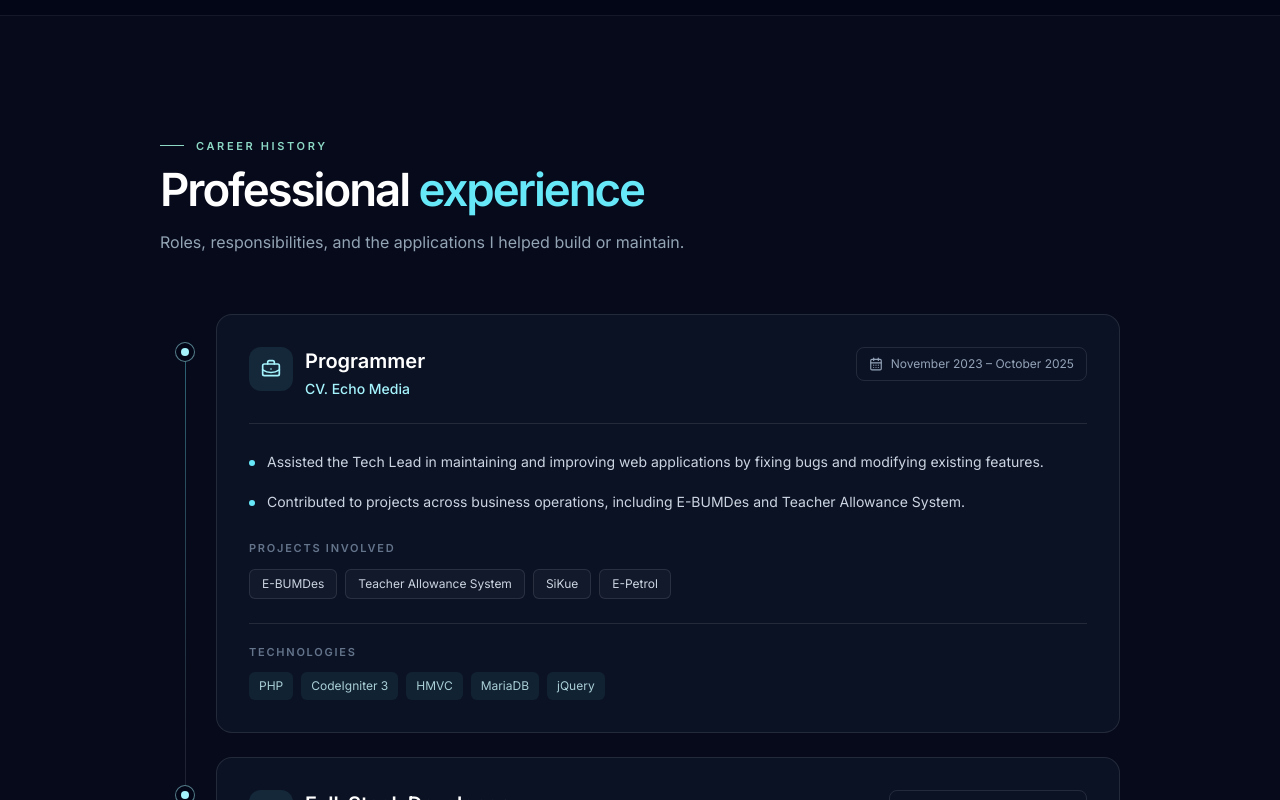
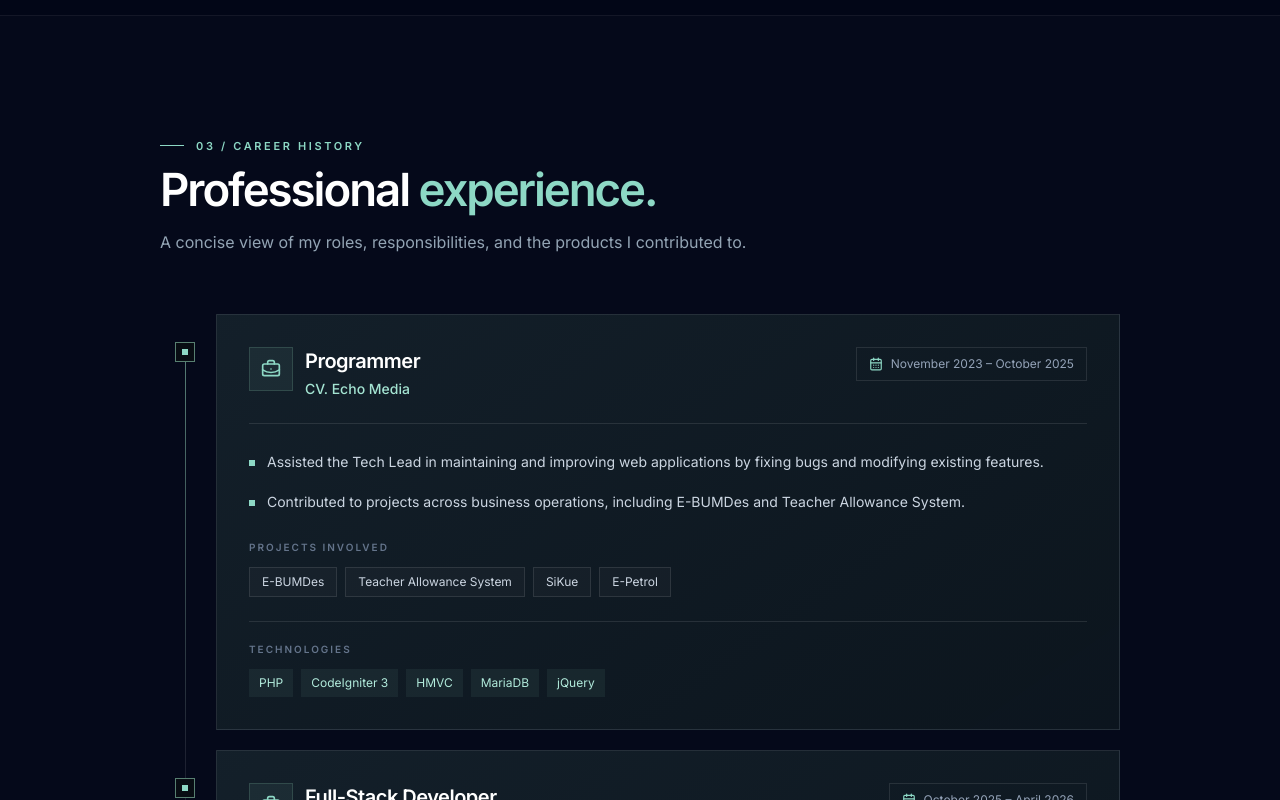
Before and after one commit to muhammad-fahmi/portfolio-website, a Next.js app: page / in a window 1280 px wide. Shown: the part 4140-4940 px from the top of the page. Built offline with nearby package versions, Linux system fonts and the light colour scheme; no server answers.

Commit message:
refactor: align experience section with visual system

```diff
--- a/components/Experience.tsx
+++ b/components/Experience.tsx
@@ -8,71 +8,39 @@ export function Experience() {
   const { experiences } = PORTFOLIO_DATA;
 
   return (
-    <section id="experience" className="section-space scroll-mt-24 border-y border-white/[0.06] bg-white/[0.015]">
+    <section id="experience" className="section-space scroll-mt-24 border-y border-white/[0.06] bg-white/[0.012]">
       <div className="mx-auto max-w-5xl px-5 sm:px-8">
         <div className="section-heading">
-          <p className="eyebrow">Career history</p>
-          <h2 className="section-title">Professional <span className="text-cyan-300">experience</span></h2>
-          <p className="section-description">
-            Roles, responsibilities, and the applications I helped build or maintain.
-          </p>
+          <p className="eyebrow">03 / Career history</p>
+          <h2 className="section-title">Professional <span className="text-[#8dd8c5]">experience.</span></h2>
+          <p className="section-description">A concise view of my roles, responsibilities, and the products I contributed to.</p>
         </div>
 
-        <div className="relative space-y-6 before:absolute before:bottom-8 before:left-[1.35rem] before:top-8 before:w-px before:bg-gradient-to-b before:from-cyan-300/40 before:via-white/10 before:to-transparent sm:before:left-[1.55rem]">
+        <div className="relative space-y-5 before:absolute before:bottom-8 before:left-[1.35rem] before:top-8 before:w-px before:bg-gradient-to-b before:from-emerald-200/50 before:via-white/10 before:to-transparent sm:before:left-[1.55rem]">
           {experiences.map((experience, index) => (
-            <motion.article
-              key={experience.id}
-              initial={{ opacity: 0, y: 18 }}
-              whileInView={{ opacity: 1, y: 0 }}
-              viewport={{ once: true, amount: 0.15 }}
-              transition={{ duration: 0.4, delay: index * 0.08 }}
-              className="relative pl-12 sm:pl-14"
-            >
-              <span className="absolute left-[0.72rem] top-7 z-10 flex h-5 w-5 items-center justify-center rounded-full border border-cyan-200/50 bg-slate-950 sm:left-[0.93rem]">
-                <span className="h-2 w-2 rounded-full bg-cyan-200" />
-              </span>
-              <div className="rounded-2xl border border-white/10 bg-slate-900/65 p-6 sm:p-8">
+            <motion.article key={experience.id} initial={{ opacity: 0, y: 16 }} whileInView={{ opacity: 1, y: 0 }} viewport={{ once: true, amount: 0.15 }} transition={{ duration: 0.35, delay: index * 0.06 }} className="relative pl-12 sm:pl-14">
+              <span className="absolute left-[0.72rem] top-7 z-10 flex h-5 w-5 items-center justify-center border border-emerald-200/50 bg-[#080d13] sm:left-[0.93rem]"><span className="h-1.5 w-1.5 bg-[#8dd8c5]" /></span>
+              <div className="surface-panel p-6 sm:p-8">
                 <div className="flex flex-col gap-4 border-b border-white/10 pb-6 sm:flex-row sm:items-start sm:justify-between">
                   <div className="flex items-start gap-3">
-                    <div className="flex h-11 w-11 shrink-0 items-center justify-center rounded-xl bg-cyan-300/10 text-cyan-200">
-                      <BriefcaseBusiness className="h-5 w-5" />
-                    </div>
-                    <div>
-                      <h3 className="text-xl font-semibold text-white">{experience.role}</h3>
-                      <p className="mt-1 text-sm font-medium text-cyan-200">{experience.company}</p>
-                    </div>
+                    <div className="flex h-11 w-11 shrink-0 items-center justify-center border border-emerald-200/15 bg-emerald-200/[0.06] text-[#8dd8c5]"><BriefcaseBusiness className="h-5 w-5" /></div>
+                    <div><h3 className="text-xl font-semibold tracking-tight text-white">{experience.role}</h3><p className="mt-1 text-sm font-medium text-[#a4e4d2]">{experience.company}</p></div>
                   </div>
-                  <span className="inline-flex w-fit items-center gap-2 rounded-lg border border-white/10 px-3 py-2 text-xs text-slate-400">
-                    <CalendarDays className="h-3.5 w-3.5" />
-                    {experience.period}
-                  </span>
+                  <span className="inline-flex w-fit items-center gap-2 border border-white/10 px-3 py-2 text-xs text-slate-400"><CalendarDays className="h-3.5 w-3.5 text-[#8dd8c5]" />{experience.period}</span>
                 </div>
 
                 <ul className="mt-6 space-y-3">
-                  {experience.description.map((item, itemIndex) => (
-                    <li key={itemIndex} className="flex items-start gap-3 text-sm leading-7 text-slate-300">
-                      <span className="mt-[0.72rem] h-1.5 w-1.5 shrink-0 rounded-full bg-cyan-300" />
-                      {item}
-                    </li>
-                  ))}
+                  {experience.description.map((item, itemIndex) => <li key={itemIndex} className="flex items-start gap-3 text-sm leading-7 text-slate-300"><span className="mt-[0.72rem] h-1.5 w-1.5 shrink-0 bg-[#8dd8c5]" />{item}</li>)}
                 </ul>
 
                 <div className="mt-6">
-                  <p className="mb-3 text-[11px] font-semibold uppercase tracking-[0.16em] text-slate-500">Projects involved</p>
-                  <div className="flex flex-wrap gap-2">
-                    {experience.projects.map((project) => (
-                      <span key={project} className="rounded-md border border-white/10 bg-white/[0.03] px-3 py-1.5 text-xs text-slate-300">{project}</span>
-                    ))}
-                  </div>
+                  <p className="mb-3 text-[10px] font-semibold uppercase tracking-[0.2em] text-slate-500">Projects involved</p>
+                  <div className="flex flex-wrap gap-2">{experience.projects.map((project) => <span key={project} className="border border-white/10 bg-white/[0.025] px-3 py-1.5 text-xs text-slate-300">{project}</span>)}</div>
                 </div>
 
                 <div className="mt-6 border-t border-white/10 pt-5">
-                  <p className="mb-3 text-[11px] font-semibold uppercase tracking-[0.16em] text-slate-500">Technologies</p>
-                  <div className="flex flex-wrap gap-2">
-                    {experience.technologies.map((technology) => (
-                      <span key={technology} className="rounded-md bg-cyan-300/[0.07] px-2.5 py-1.5 text-xs text-cyan-100/80">{technology}</span>
-                    ))}
-                  </div>
+                  <p className="mb-3 text-[10px] font-semibold uppercase tracking-[0.2em] text-slate-500">Technologies</p>
+                  <div className="flex flex-wrap gap-2">{experience.technologies.map((technology) => <span key={technology} className="bg-emerald-200/[0.06] px-2.5 py-1.5 text-xs text-[#b1eadb]">{technology}</span>)}</div>
                 </div>
               </div>
             </motion.article>
```
